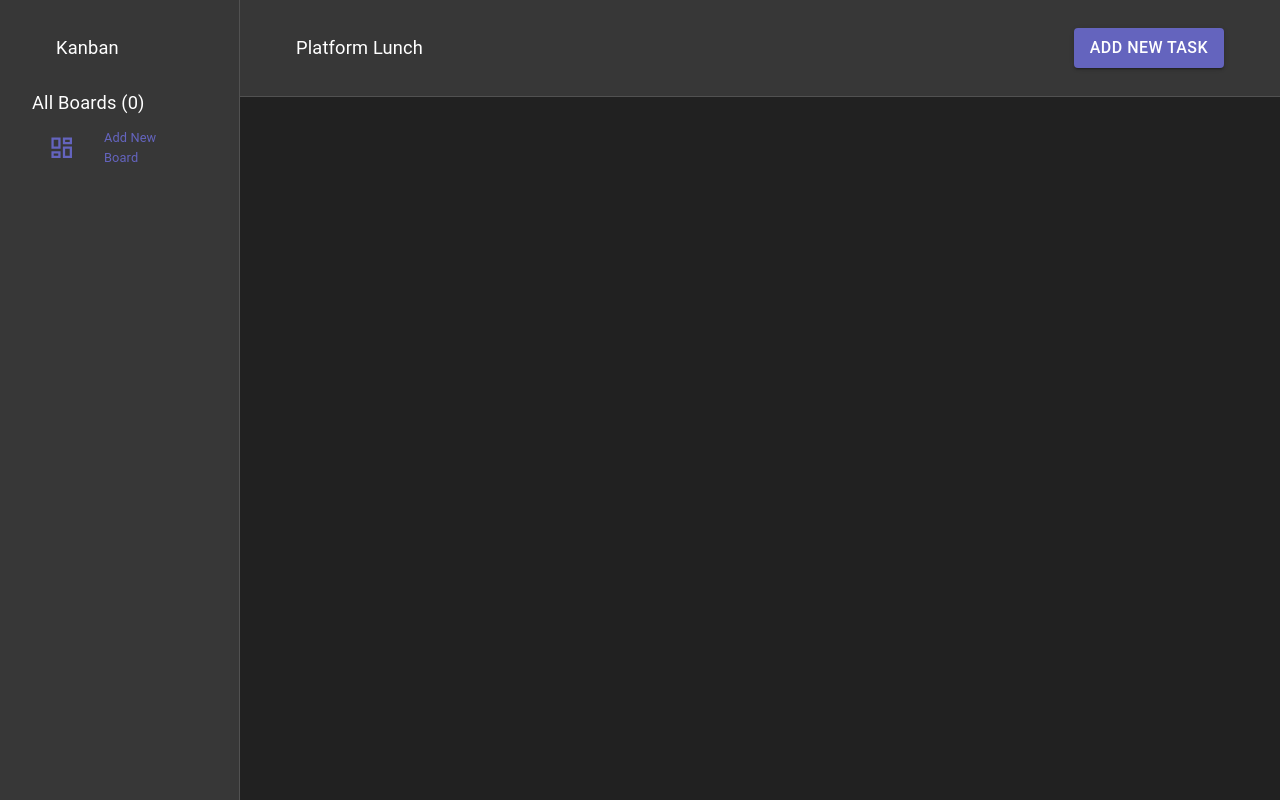
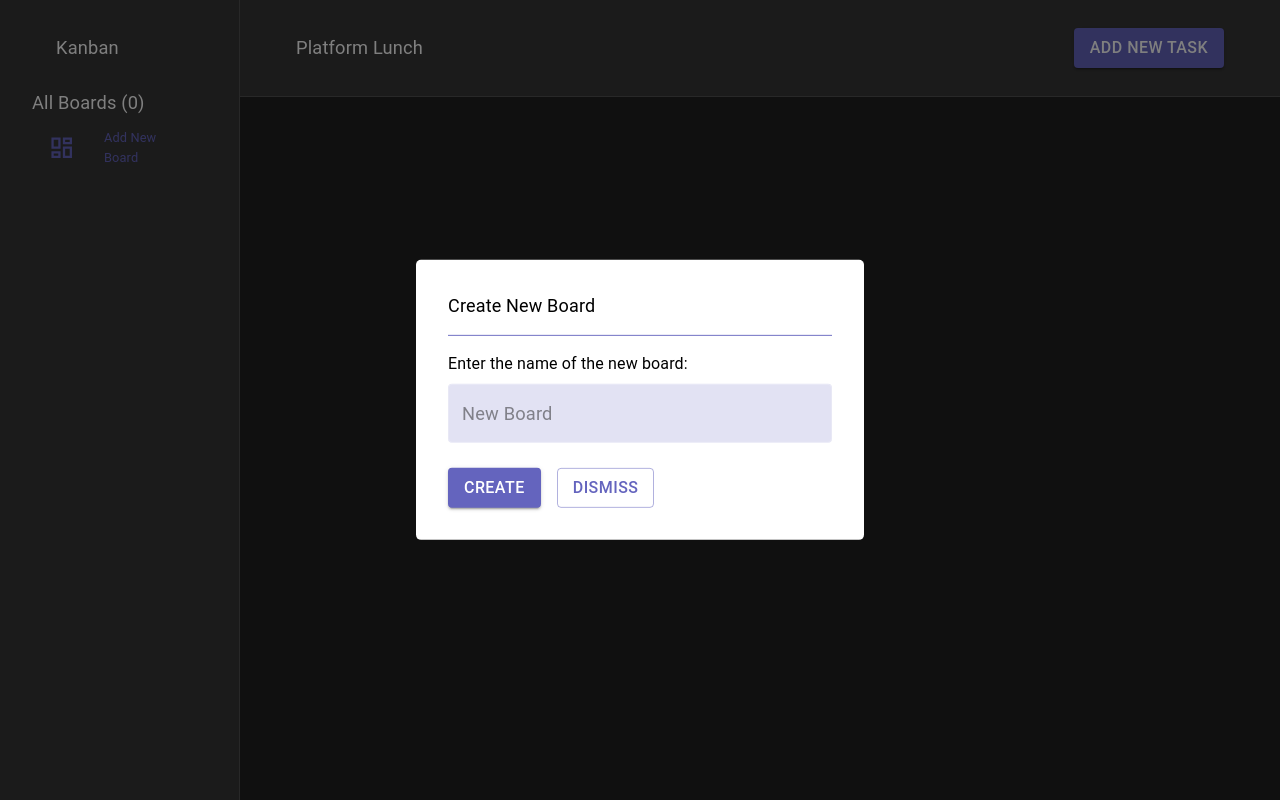
Before and after one commit to BorzooMV/kanban, a React (Vite) app: page / in a window 1280 px wide. Both pictures are taken after a click on the item "Add New Board". Built offline with nearby package versions, Linux system fonts and the light colour scheme.

Commit message:
feat: implement create board form

```diff
--- a/src/components/AddToListItem/index.tsx
+++ b/src/components/AddToListItem/index.tsx
@@ -1,16 +1,36 @@
+import { useState } from "react";
+
+import CreateBoardForm from "../Forms/CreateBoard";
+
 import { DashboardOutlined } from "@mui/icons-material";
-import { ListItem, ListItemIcon, ListItemText, useTheme } from "@mui/material";
+import {
+  ListItem,
+  ListItemIcon,
+  ListItemText,
+  Modal,
+  useTheme,
+} from "@mui/material";
 
 export function AddToListItem() {
+  const [isModalOpen, setModalOpen] = useState(false);
   const theme = useTheme();
 
-  function addBoard() {
-    console.log("open form");
+  function closeModal() {
+    setModalOpen(false);
+  }
+
+  function openModal() {
+    setModalOpen(true);
   }
 
   return (
     <div>
-      <ListItem onClick={addBoard}>
+      <Modal open={isModalOpen} onClose={closeModal}>
+        <>
+          <CreateBoardForm closeModal={closeModal} />
+        </>
+      </Modal>
+      <ListItem onClick={openModal}>
         <ListItemIcon>
           <DashboardOutlined sx={{ color: theme.palette.primary.main }} />
         </ListItemIcon>
--- /dev/null
+++ b/src/components/Forms/CreateBoard/index.tsx
@@ -0,0 +1,77 @@
+import { useDispatch } from "react-redux";
+import { useFormik } from "formik";
+
+import { createBoard } from "../../../modules/redux/actions";
+
+import {
+  Button,
+  Divider,
+  FormLabel,
+  Stack,
+  TextField,
+  Typography,
+  useTheme,
+} from "@mui/material";
+
+import "../style.scss";
+
+export default function CreateBoardForm({
+  closeModal,
+}: {
+  closeModal: () => void;
+}) {
+  const dispatch = useDispatch();
+  const theme = useTheme();
+
+  // TODO: add form validation
+  const formik = useFormik({
+    initialValues: {
+      name: "",
+    },
+    onSubmit: (values) => {
+      dispatch(createBoard({ name: values.name }));
+      closeModal();
+    },
+  });
+
+  function handleSubmit(event: any) {
+    event.preventDefault();
+    formik.handleSubmit();
+  }
+
+  // TODO: update button and input component to have new sizes.
+  return (
+    <form className="main-modal-form">
+      <Typography fontSize="large">Create New Board</Typography>
+      <Divider sx={{ bgcolor: theme.palette.primary.main, my: 2 }} />
+      <FormLabel htmlFor="board-name">
+        <Typography fontSize="medium" color="black">
+          Enter the name of the new board:
+        </Typography>
+      </FormLabel>
+      <TextField
+        required
+        id="board-name"
+        name="name"
+        onChange={formik.handleChange}
+        value={formik.values.name}
+        placeholder="New Board"
+        sx={{ my: 1, width: "100%" }}
+      />
+      <Divider sx={{ my: 1 }} />
+      <Stack direction="row" spacing={2}>
+        <Button
+          color="primary"
+          variant="contained"
+          type="submit"
+          onClick={handleSubmit}
+        >
+          Create
+        </Button>
+        <Button color="primary" variant="outlined" onClick={closeModal}>
+          Dismiss
+        </Button>
+      </Stack>
+    </form>
+  );
+}
--- /dev/null
+++ b/src/components/Forms/style.scss
@@ -0,0 +1,23 @@
+@import "../../utils/theme/global.scss";
+
+.main-modal-form {
+  position: absolute;
+  left: 50%;
+  top: 50%;
+  transform: translate(-50%, -50%);
+  background-color: #fff;
+  width: 35%;
+  padding: 2rem;
+  border-radius: 5px;
+}
+
+.MuiTextField-root {
+  .MuiInputBase-root {
+    color: $darkBackground;
+  }
+
+  .MuiOutlinedInput-input {
+    background-color: lighten($primary, 35);
+    border-radius: inherit;
+  }
+}
```
